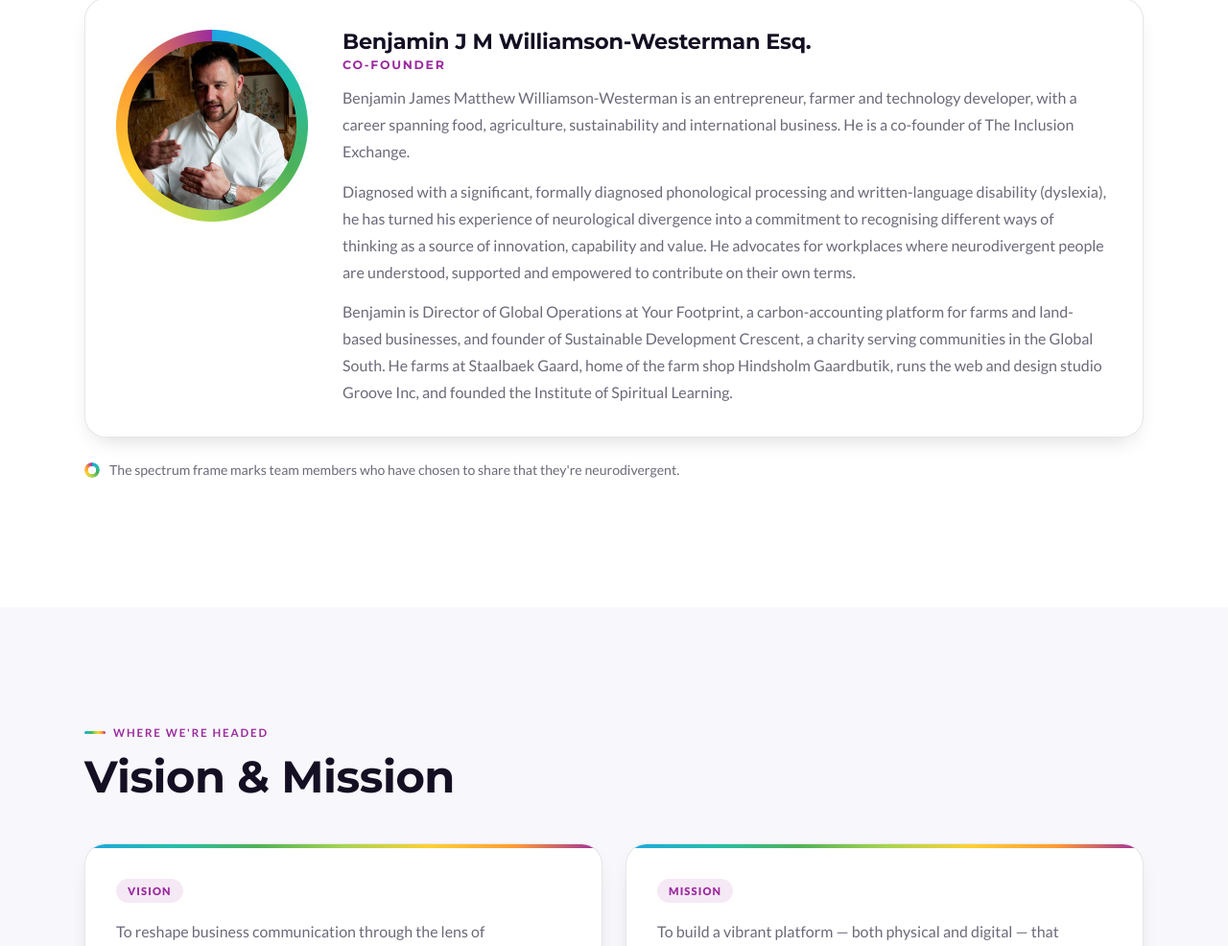
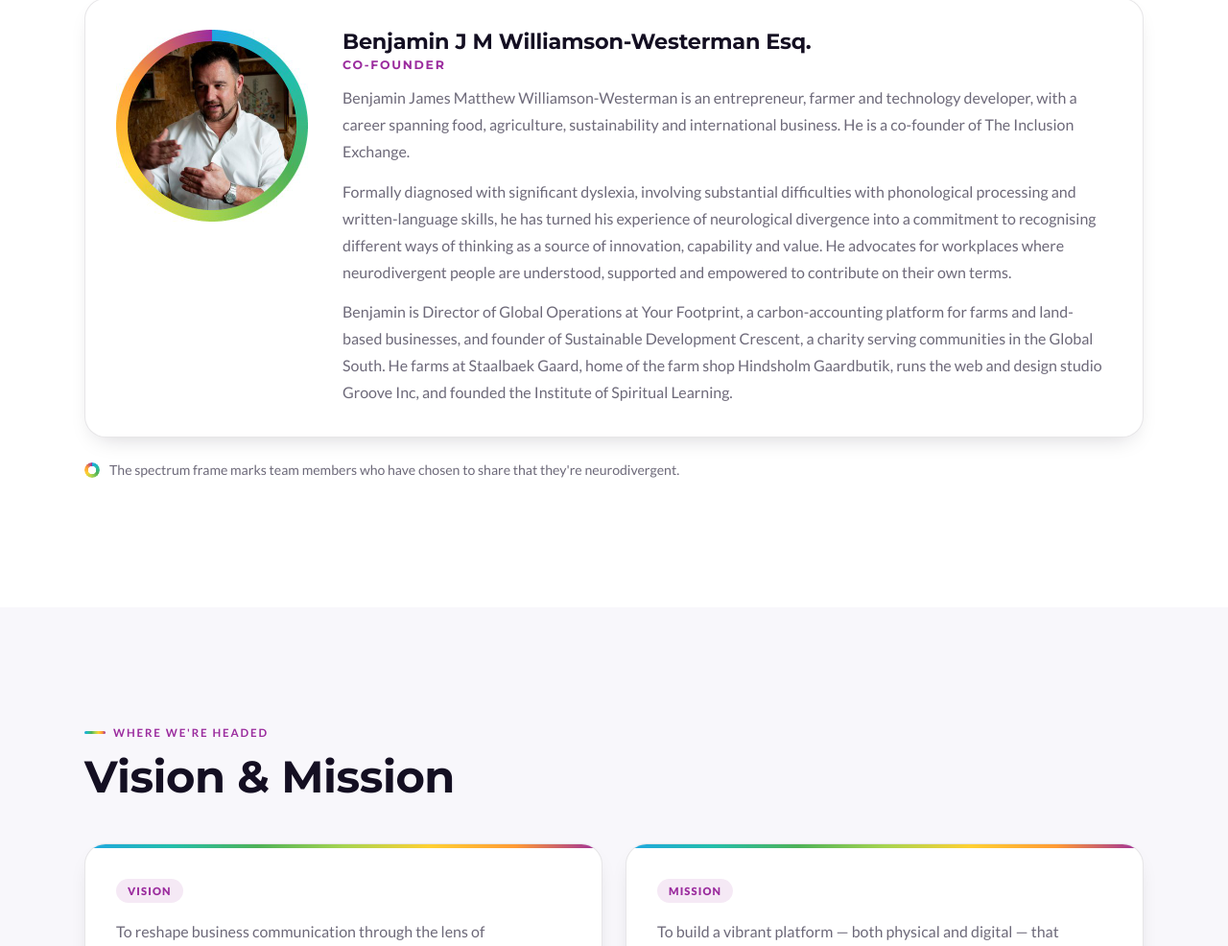
Before and after one commit to GrooveIncDK/The-Inclusion-Exchange, a plain HTML site: page index.html in a window 1280 px wide. Shown: the part 2270-3256 px from the top of the page at 96% size. Drawn offline with Linux system fonts and the light colour scheme.

Commit message:
last bio update

```diff
--- a/index.html
+++ b/index.html
@@ -526,7 +526,7 @@ footer a:hover img{ opacity:1; }
           <h3>Benjamin J M Williamson-Westerman Esq.</h3>
           <div class="role">Co-founder</div>
           <p class="bio">Benjamin James Matthew Williamson-Westerman is an entrepreneur, farmer and technology developer, with a career spanning food, agriculture, sustainability and international business. He is a co-founder of The Inclusion Exchange.</p>
-          <p class="bio">Diagnosed with a significant, formally diagnosed phonological processing and written-language disability (dyslexia), he has turned his experience of neurological divergence into a commitment to recognising different ways of thinking as a source of innovation, capability and value. He advocates for workplaces where neurodivergent people are understood, supported and empowered to contribute on their own terms.</p>
+          <p class="bio">Formally diagnosed with significant dyslexia, involving substantial difficulties with phonological processing and written-language skills, he has turned his experience of neurological divergence into a commitment to recognising different ways of thinking as a source of innovation, capability and value. He advocates for workplaces where neurodivergent people are understood, supported and empowered to contribute on their own terms.</p>
           <p class="bio">Benjamin is Director of Global Operations at Your Footprint, a carbon-accounting platform for farms and land-based businesses, and founder of Sustainable Development Crescent, a charity serving communities in the Global South. He farms at Staalbaek Gaard, home of the farm shop Hindsholm Gaardbutik, runs the web and design studio Groove Inc, and founded the Institute of Spiritual Learning.</p>
         </div>
       </article>
```
